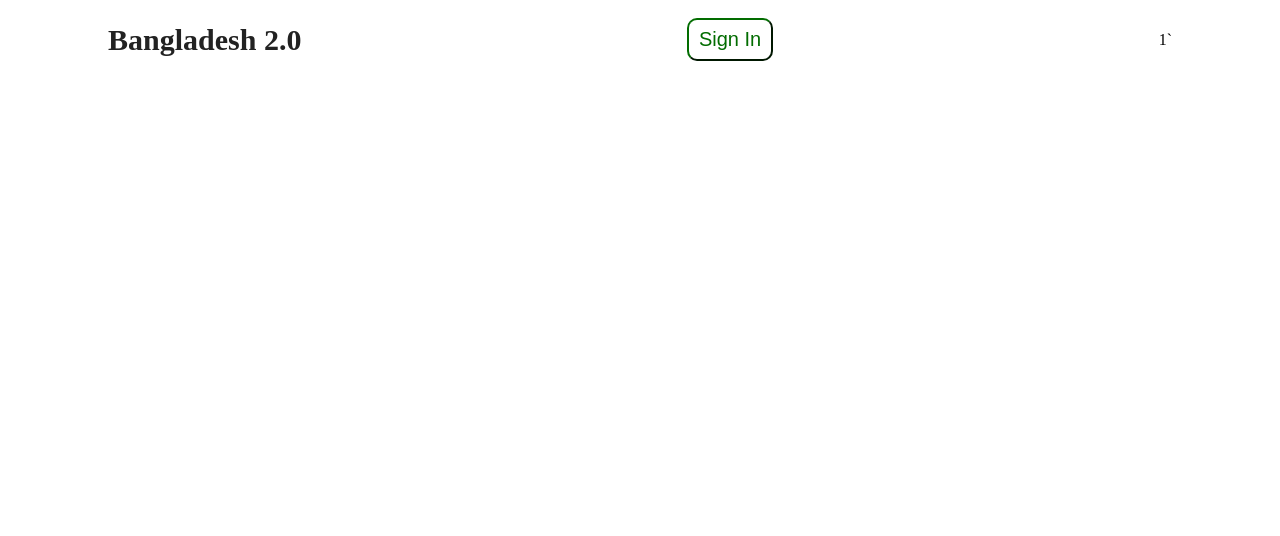
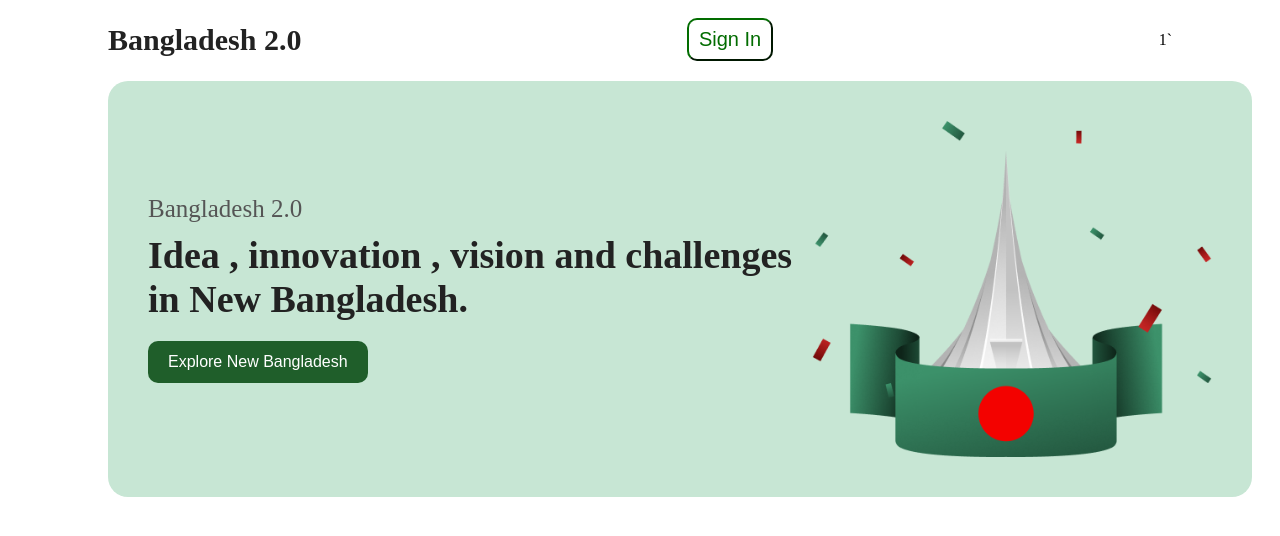
Before and after one commit to ahmedmprince/assignment1, a plain HTML site: page index.html in a window 1280 px wide. Drawn offline with Linux system fonts and the light colour scheme.

Commit message:
second commit

```diff
--- a/index.html
+++ b/index.html
@@ -11,5 +11,16 @@
         <h1>Bangladesh 2.0</h1>
         <button class="sign-in">Sign In</button>1`
       </header>
+      <header class="header">
+        <main class="banner-container">
+          <div class="banner">
+            <div class="content">
+              <p class="subtitle">Bangladesh 2.0</p>
+              <h2>Idea , innovation , vision and challenges in New Bangladesh.</h2>
+              <button class="explore-btn">Explore New Bangladesh</button>
+            </div>
+            <img src="hero.png" alt="Bangladesh 2.0">
+          </header>
+              </div>
 </body>
 </html>
--- a/style.css
+++ b/style.css
@@ -37,3 +37,49 @@ header .sign-in {
 header .sign-in:hover {
   background-color: #f0f9f0;
 }
+.banner {
+    display: flex;
+    justify-content: space-between;
+    align-items: center;
+    background-color: rgb(199, 230, 212);
+    border-radius: 20px;
+    padding: 40px;
+    max-width: 1200px;
+    width: 100%;
+  }
+
+  .content {
+    max-width: 80%;
+  }
+
+  .subtitle {
+    font-size: 25px;
+    color: #555;
+    margin: 0 0 10px;
+  }
+
+  h2 {
+    font-size: 38px;
+    font-style: initial;
+    color: #222;
+    margin: 10px 0 20px;
+  }
+
+  .explore-btn {
+    padding: 12px 20px;
+    font-size: 16px;
+    background-color: #14551fee;
+    color: #ffffff;
+    border: none;
+    border-radius: 10px;
+    cursor: pointer;
+  }
+
+  .explore-btn:hover {
+    background-color: #114926;
+  }
+
+    .banner img {
+        width: 100%;
+        max-width: 400px;
+    }
```
